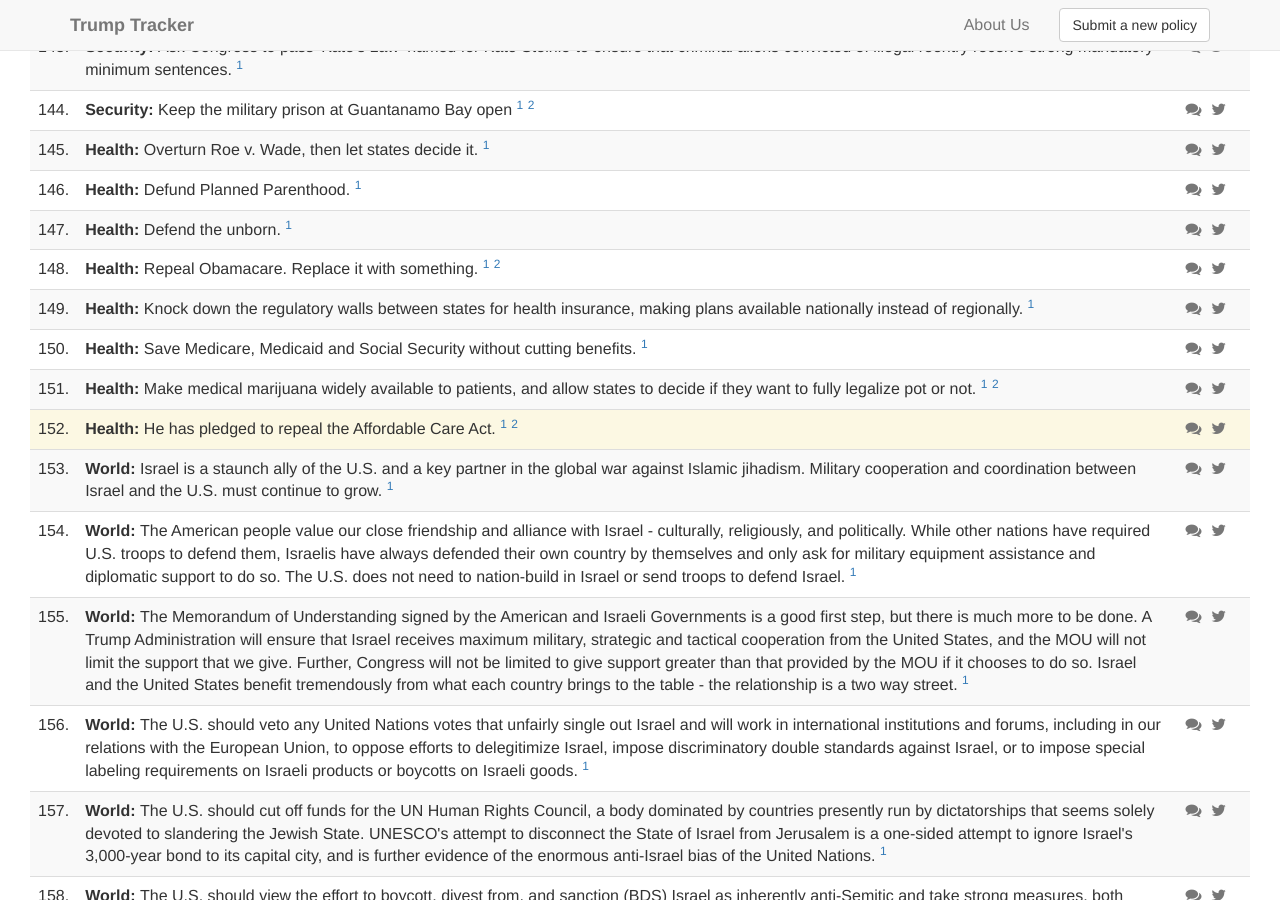
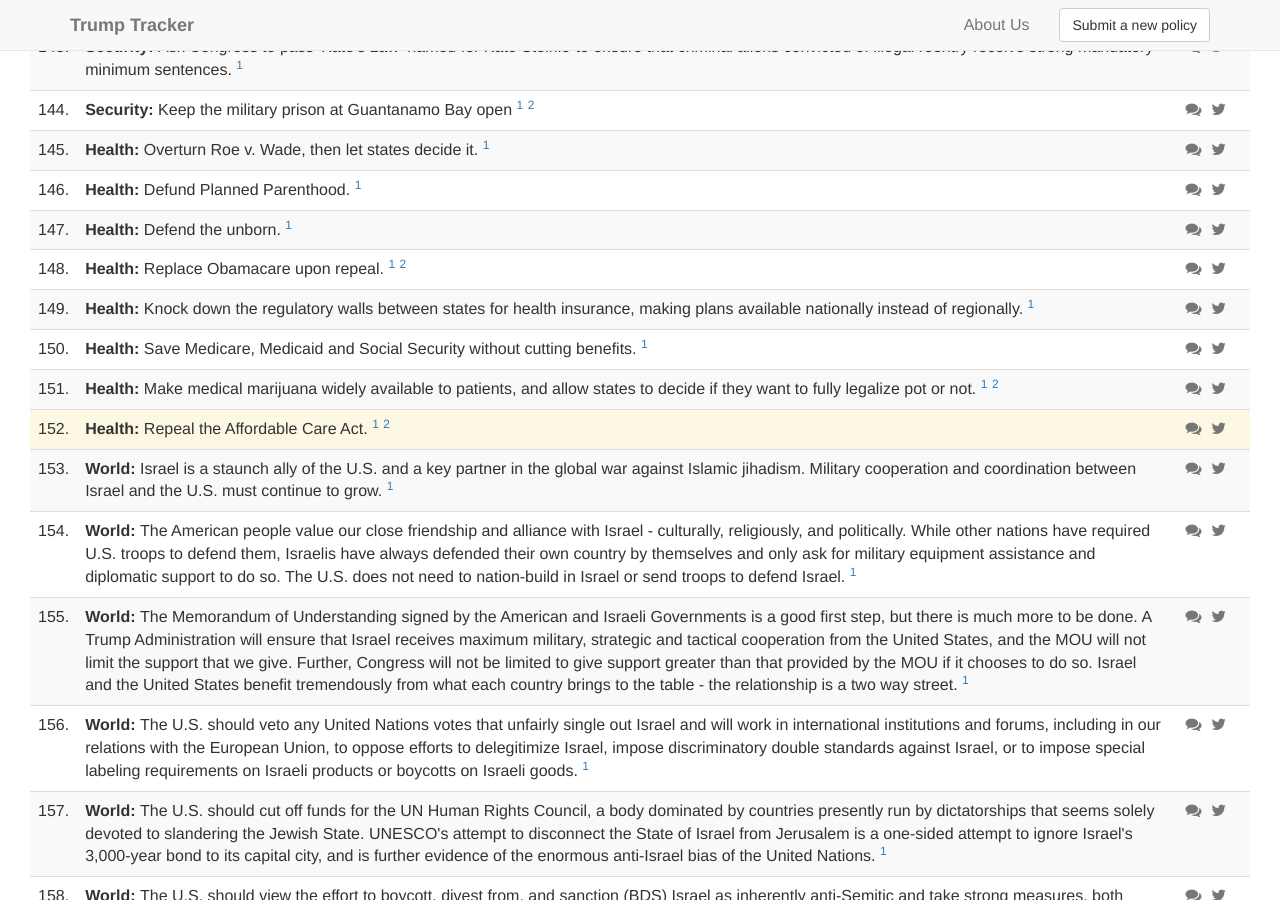
Before and after one commit to TrumpTracker/trumptracker.github.io, a Jekyll site: the page built from index.html, in a window 1280 px wide and 900 px high, scrolled down 7849 px. Built offline with Jekyll 4.4.1, drawn with Linux system fonts in a browser that asks for light colours; nearby versions of some CDN libraries.

Commit message:
Update data.yaml

```diff
--- a/_data/data.yaml
+++ b/_data/data.yaml
@@ -1467,7 +1467,7 @@ promises:
         sources:
             - 'https://web.archive.org/web/20161110165423/http://www.nydailynews.com/news/politics/donald-trump-big-list-promises-article-1.2865483'
     -
-        title: 'Repeal Obamacare. Replace it with something.'
+        title: 'Replace Obamacare upon repeal.'
         status: Not started
         category: Health
         tags:
@@ -1505,7 +1505,7 @@ promises:
             - 'https://web.archive.org/web/20161107050749/https://www.washingtonpost.com/news/post-politics/wp/2015/10/29/trump-wants-marijuana-legalization-decided-at-the-state-level/'
             - 'https://web.archive.org/web/20161110005306/https://www.washingtonpost.com/news/post-politics/wp/2016/01/22/here-are-76-of-donald-trumps-many-campaign-promises/'
     -
-        title: 'He has pledged to repeal the Affordable Care Act.'
+        title: 'Repeal the Affordable Care Act.'
         status: In progress
         category: Health
         tags:
```
